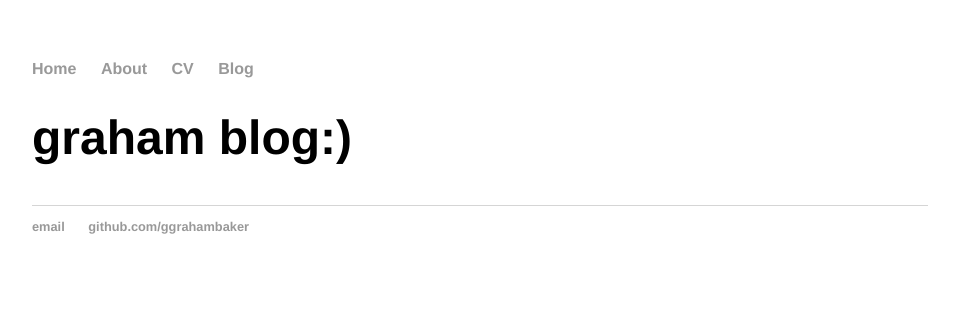
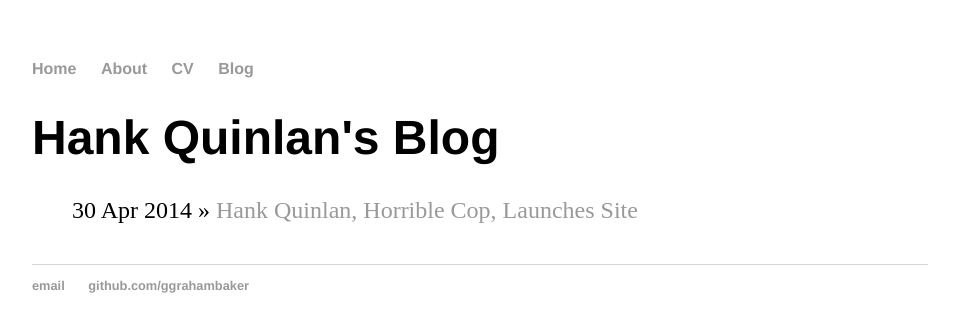
Before and after one commit to ggrahambaker/ggrahambaker.github.io, a Jekyll site: the page built from blog/index.html, in a window 1280 px wide. Shown: the top 332 px of the page, without its empty margins (160-1119 px from the left). Built offline with Jekyll 4.4.1, drawn with Linux system fonts in a browser that asks for light colours.

Commit message:
edit posting10

```diff
--- a/_config.yml
+++ b/_config.yml
@@ -1,3 +1,3 @@
 name: Graham Baker, idiot
 markdown: kramdown
-permalink: /blog/:number
+permalink: /blog/:year/:month/:day/:title
--- a/blog/index.html
+++ b/blog/index.html
@@ -1,11 +1,11 @@
 ---
 layout: default
-title: graham blog:)
+title: Hank Quinlan's Blog
 ---
 	<h1>{{ page.title }}</h1>
 	<ul class="posts">
 
 	  {% for post in site.posts %}
-	    <li><span>{{ post.number }}</span> » <a href="{{ post.url }}" title="{{ post.title }}">{{ post.title }}</a></li>
+	    <li><span>{{ post.date | date_to_string }}</span> » <a href="{{ post.url }}" title="{{ post.title }}">{{ post.title }}</a></li>
 	  {% endfor %}
 	</ul>
```
Also changed, not shown: _posts/2014-04-30-hank-quinlan-site-launched.md (added, +7 -0 lines).
